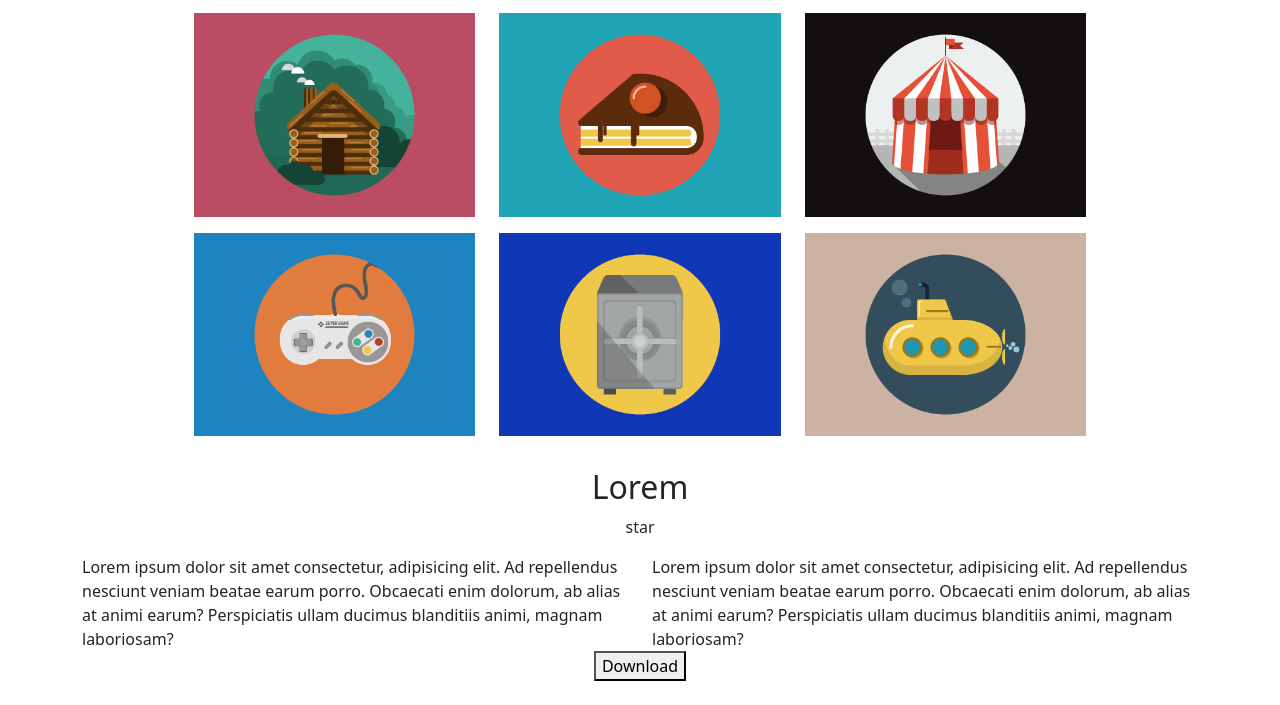
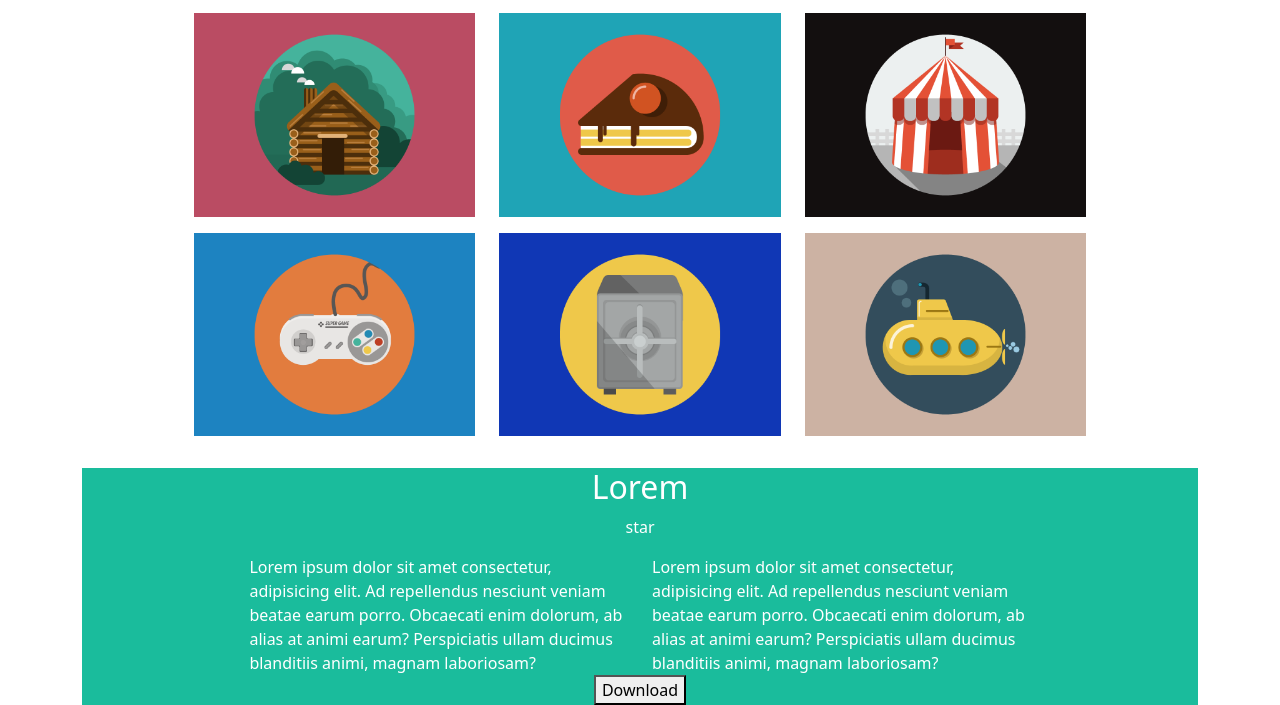
Before and after one commit to DoinaGanceriuc/html-css-bootstrap-freelancer, a plain HTML site: page index.html in a window 1280 px wide. Shown: the part 489-1194 px from the top of the page. Before the commit the page ends 1170 px from the top, so only its background shows below. Drawn offline with nearby package versions, Linux system fonts and the light colour scheme.

Commit message:
aggiunto stile about

```diff
--- a/style.css
+++ b/style.css
@@ -38,3 +38,12 @@
 .portfoglio_container > .row {
   padding-bottom: 1rem;
 }
+/* about */
+.about {
+  background-color: #1abc9c;
+  color: #ffffff;
+}
+.about_container {
+  width: 70%;
+  margin: auto;
+}
```
